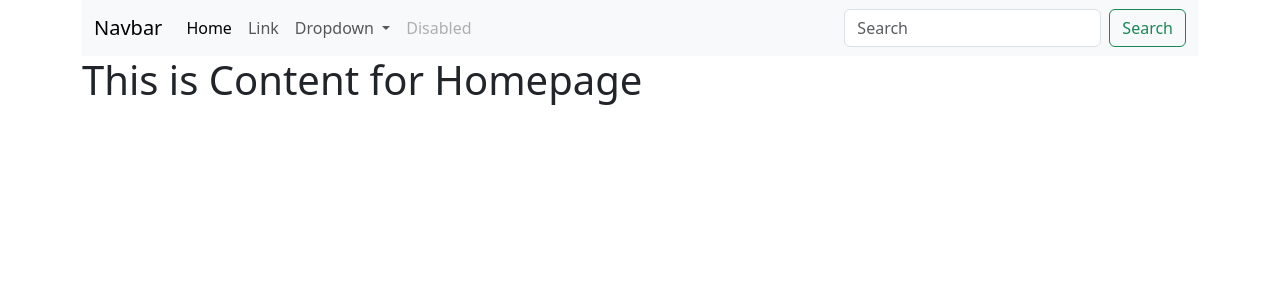
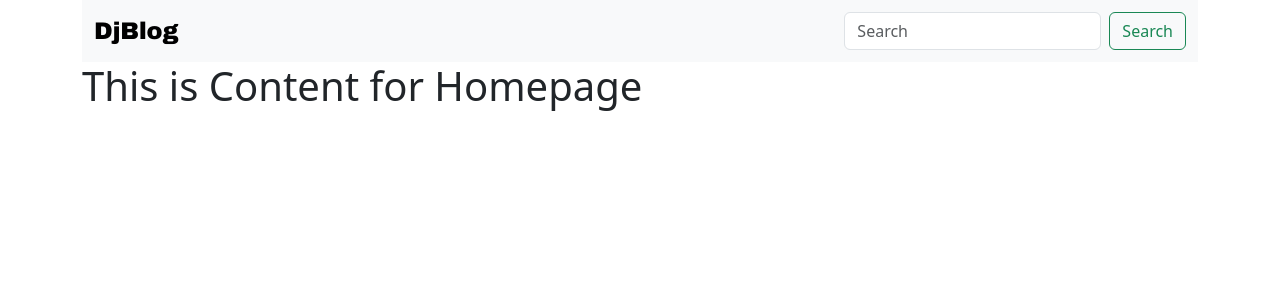
Before and after one commit to ingarbi/yt_django_blog, a Django app: page / in a window 1280 px wide. Shown: the top 300 px of the page. Run offline with Django 4.2, Linux system fonts and the light colour scheme.

Commit message:
Google Fonts

```diff
--- /dev/null
+++ b/blog/static/css/main.css
@@ -0,0 +1,10 @@
+@import url("https://fonts.googleapis.com/css2?family=Archivo:wght@900&display=swap");
+@import url("https://fonts.googleapis.com/css2?family=Merriweather:ital,wght@0,300;0,400;1,300;1,400&display=swap");
+
+.logo {
+  font-family: "Archivo", sans-serif;
+}
+
+.main {
+  font-family: "Merriweather", serif;
+}
--- a/blog/templates/blog/base.html
+++ b/blog/templates/blog/base.html
@@ -1,3 +1,4 @@
+{% load static %}
 <!doctype html>
 <html lang="en">
   <head>
@@ -5,6 +6,7 @@
     <meta name="viewport" content="width=device-width, initial-scale=1">
     <title>{% block title %}{% endblock title %}</title>
     <link href="https://cdn.jsdelivr.net/npm/bootstrap@5.3.0-alpha1/dist/css/bootstrap.min.css" rel="stylesheet" integrity="sha384-GLhlTQ8iRABdZLl6O3oVMWSktQOp6b7In1Zl3/Jr59b6EGGoI1aFkw7cmDA6j6gD" crossorigin="anonymous">
+    <link rel="stylesheet" href="{% static "css/main.css" %}">
 </head>
   <body>
     <div class="container">
--- a/blog/templates/blog/navbar.html
+++ b/blog/templates/blog/navbar.html
@@ -1,32 +1,15 @@
 <nav class="navbar navbar-expand-lg bg-body-tertiary">
     <div class="container-fluid">
-      <a class="navbar-brand" href="#">Navbar</a>
+
+      <a class="navbar-brand logo fs-4" href="#">DjBlog</a>
       <button class="navbar-toggler" type="button" data-bs-toggle="collapse" data-bs-target="#navbarSupportedContent" aria-controls="navbarSupportedContent" aria-expanded="false" aria-label="Toggle navigation">
         <span class="navbar-toggler-icon"></span>
       </button>
+
       <div class="collapse navbar-collapse" id="navbarSupportedContent">
         <ul class="navbar-nav me-auto mb-2 mb-lg-0">
-          <li class="nav-item">
-            <a class="nav-link active" aria-current="page" href="#">Home</a>
-          </li>
-          <li class="nav-item">
-            <a class="nav-link" href="#">Link</a>
-          </li>
-          <li class="nav-item dropdown">
-            <a class="nav-link dropdown-toggle" href="#" role="button" data-bs-toggle="dropdown" aria-expanded="false">
-              Dropdown
-            </a>
-            <ul class="dropdown-menu">
-              <li><a class="dropdown-item" href="#">Action</a></li>
-              <li><a class="dropdown-item" href="#">Another action</a></li>
-              <li><hr class="dropdown-divider"></li>
-              <li><a class="dropdown-item" href="#">Something else here</a></li>
-            </ul>
-          </li>
-          <li class="nav-item">
-            <a class="nav-link disabled">Disabled</a>
-          </li>
         </ul>
+
         <form class="d-flex" role="search">
           <input class="form-control me-2" type="search" placeholder="Search" aria-label="Search">
           <button class="btn btn-outline-success" type="submit">Search</button>
--- a/core/settings.py
+++ b/core/settings.py
@@ -108,6 +108,7 @@ USE_TZ = True
 
 STATIC_URL = "static/"
 
+
 # Default primary key field type
 # https://docs.djangoproject.com/en/4.1/ref/settings/#default-auto-field
 
```
